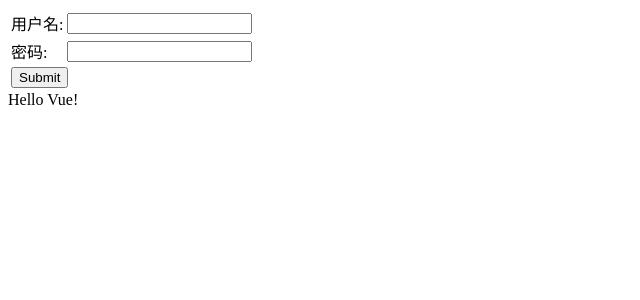
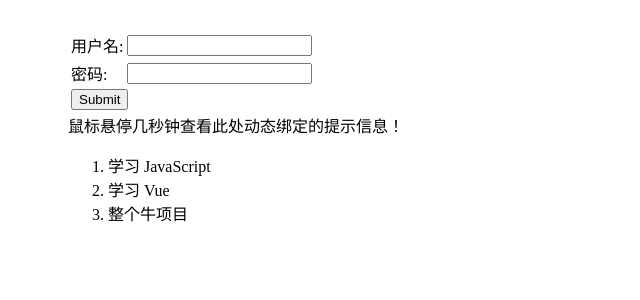
Before and after one commit to lzcj4/iV007, a Django app: page / in a window 1280 px wide. Shown: the top 300 px of the page, without its empty margins (0-640 px from the left). Run offline with Django 3.2, Linux system fonts and the light colour scheme.

Commit message:
1、Vue学习

```diff
--- a/cms/templates/Base.html
+++ b/cms/templates/Base.html
@@ -6,6 +6,7 @@
     {% block header %}
         {% load static %}
         <script src="{% static "js/jquery-3.2.1.min.js" %}"></script>
+         <script src="{% static "js/vue.js" %}"></script>
         <link rel="stylesheet" type="text/css" href="{% static "css/div.css" %}"/>
     {% endblock header %}
 </head>
--- a/cms/templates/Login.html
+++ b/cms/templates/Login.html
@@ -1,10 +1,4 @@
 {% extends "base.html" %}
-
-{% block header %}
-    {% load static %}
-    <script src="{% static "js/vue.js" %}"></script>
-{% endblock header %}
-
 
 {% block content %}
 
@@ -23,12 +17,18 @@
                 <td colspan="2"><input type="submit" content="提交"/></td>
             </tr>
         </table>
-
+        {% verbatim %}
         <div id="app">
-         <span  id="app" v-html="message">
+         <span v-bind:title="message">
             鼠标悬停几秒钟查看此处动态绑定的提示信息！
           </span>
+            <ol>
+                <li v-for="todo in todos">
+                    <span v-bind:title="todo.text">{{ todo.text }}</span>
+                </li>
+            </ol>
         </div>
+        {% endverbatim %}
     </form>
 
 
@@ -36,7 +36,12 @@
         var app = new Vue({
             el: '#app',
             data: {
-                message: 'Hello Vue!'
+                message: 'Hello Vue!',
+                todos: [
+                    {text: '学习 JavaScript'},
+                    {text: '学习 Vue'},
+                    {text: '整个牛项目'}
+                ]
             }
         })
     </script>
```
